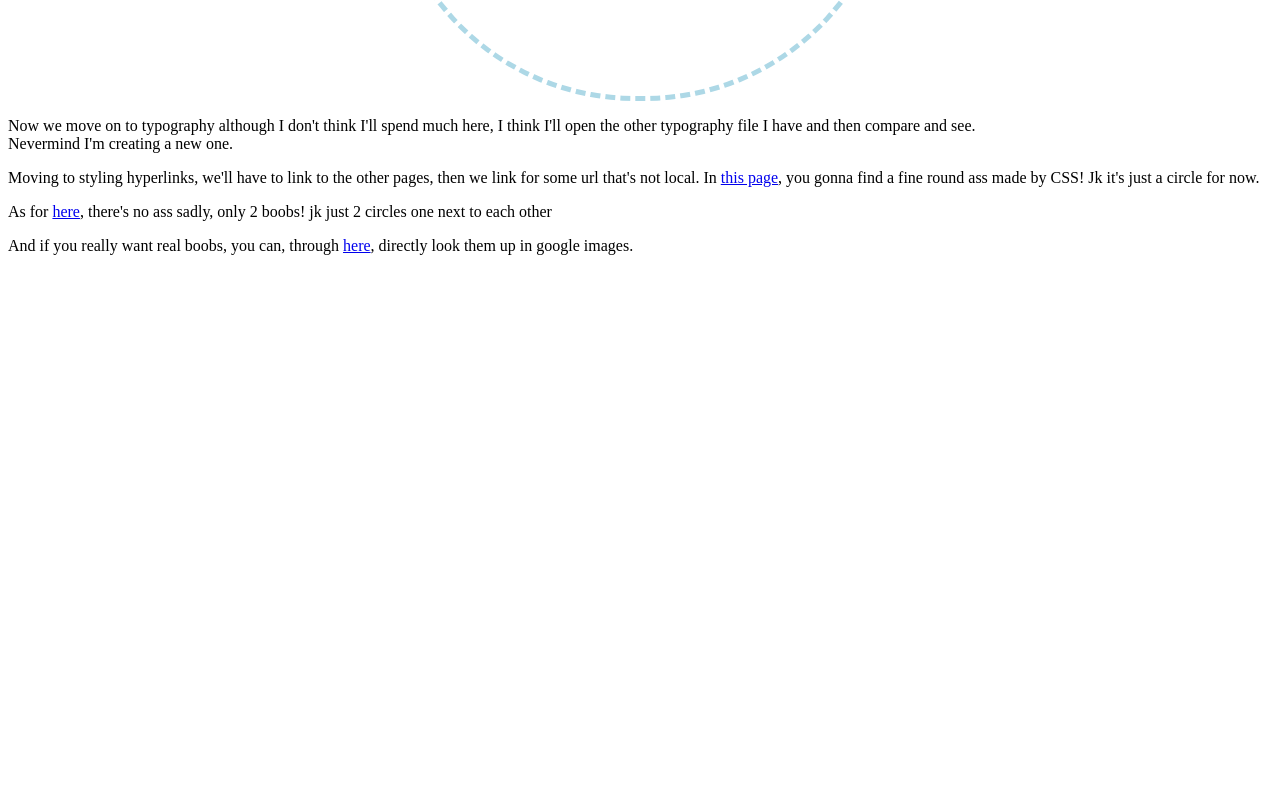
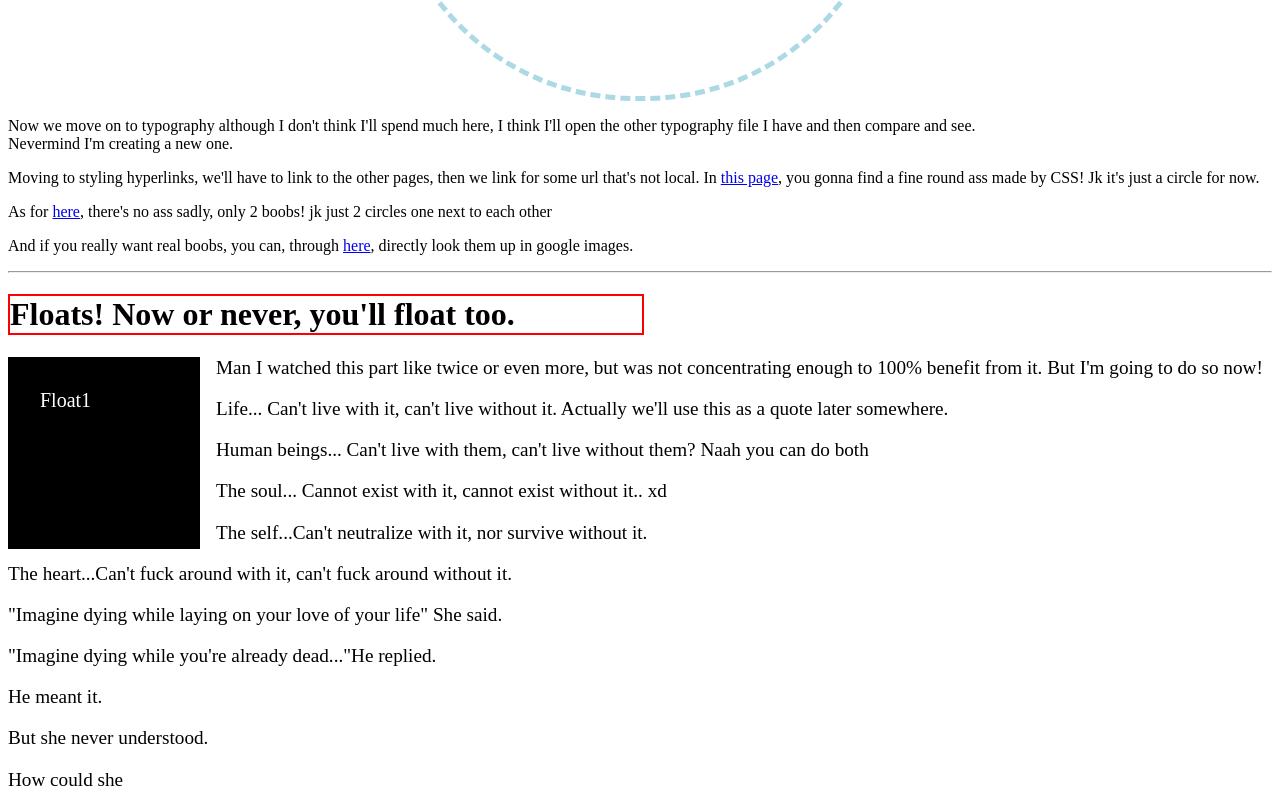
Before and after one commit to Warrior-Player/Third-try, a plain HTML site: page index.html in a window 1280 px wide. Shown: the part 493-1303 px from the top of the page. Before the commit the page ends 800 px from the top, so only its background shows below. Drawn offline with Linux system fonts and the light colour scheme.

Commit message:
Training on floats.. Already trained on them before, but sadly forgot about them. Consider it an update, or a recall.

```diff
--- a/index.html
+++ b/index.html
@@ -13,5 +13,22 @@
         <p>Moving to styling hyperlinks, we'll have to link to the other pages, then we link for some url that's not local. In <a href="page2.html" target="_blank">this page</a>, you gonna find a fine round ass made by CSS! Jk it's just a circle for now.</p>
         <p>As for <a href="page3.html" target="_blank">here</a>, there's no ass sadly, only 2 boobs! jk just 2 circles one next to each other</p>
         <p>And if you really want real boobs, you can, through <a href="https://www.google.com/search?q=picture+of+a+horny+meme&tbm=isch&ved=2ahUKEwja1LjRrbX7AhUBhxoKHQIOCbMQ2-cCegQIABAA&oq=picture+of+a+horny+meme&gs_lcp=CgNpbWcQAzoECAAQHjoFCAAQgARQzwNYpA9ghhBoAHAAeACAAVCIAbAHkgECMTOYAQCgAQGqAQtnd3Mtd2l6LWltZ8ABAQ&sclient=img&ei=0Dt2Y9qsDoGOaoKcpJgL&bih=582&biw=1265#imgrc=naxHnyRGPU_COM" target="_blank">here</a>, directly look them up in google images.</p>
+        <hr>
+        <header id="float">
+            <h1>Floats! Now or never, you'll float too.</h1>
+            <div class="float1">Float1</div>
+            <p>Man I watched this part like twice or even more, but was not concentrating enough to 100% benefit from it. But I'm going to do so now!</p>
+            <p>Life... Can't live with it, can't live without it. Actually we'll use this as a quote later somewhere.</p>
+            <p>Human beings... Can't live with them, can't live without them? Naah you can do both</p>
+            <p>The soul... Cannot exist with it, cannot exist without it.. xd</p>
+            <p>The self...Can't neutralize with it, nor survive without it.</p>
+            <p>The heart...Can't fuck around with it, can't fuck around without it.</p>
+            <p>"Imagine dying while laying on your love of your life" She said.</p>
+            <p>"Imagine dying while you're already dead..."He replied.</p>
+            <p>He meant it.</p>
+            <p>But she never understood.</p>
+            <p>How could she</p>
+
+        </header>
     </body>
 </html>
--- a/style.css
+++ b/style.css
@@ -55,3 +55,27 @@ h1 {
     position:relative;
     top:75px;
 }
+#float p {
+    font-size:larger;
+
+}
+.float1 {
+    width:10vw;
+    height:10vw;
+    float:left;
+    background-color:black;
+    color:white;
+    font-size:20px;
+    padding:2rem;
+    margin-right:1rem;
+}
+.float2 {
+    width:10vw;
+    height:10vw;
+    float:left;
+    background-color:black;
+    color:white;
+    font-size:20px;
+    padding:2rem;
+    margin-right:1rem;
+}
```
